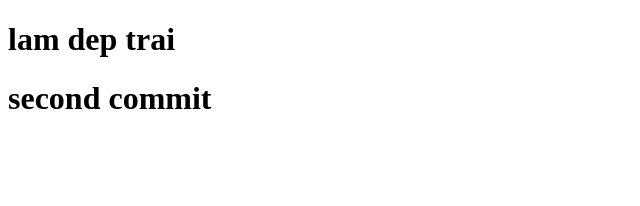
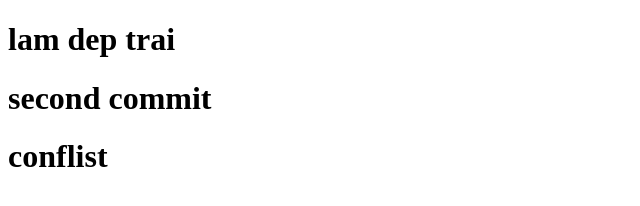
Before and after one commit to lamham2292004/HOC-GIT, a plain HTML site: page index.html in a window 1280 px wide. Shown: the whole page, without its empty margins (0-640 px from the left). Drawn offline with Linux system fonts and the light colour scheme.

Commit message:
creat conflist

```diff
--- a/index.html
+++ b/index.html
@@ -8,5 +8,6 @@
 <body>
     <h1>lam dep trai</h1>
     <h1>second commit</h1>
+    <h1>conflist</h1>
 </body>
 </html>
```
